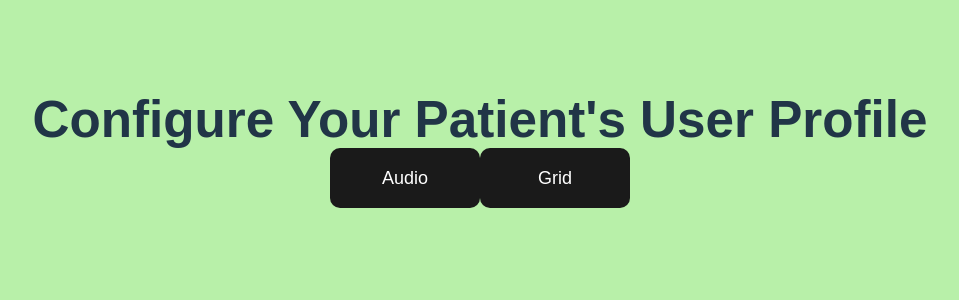
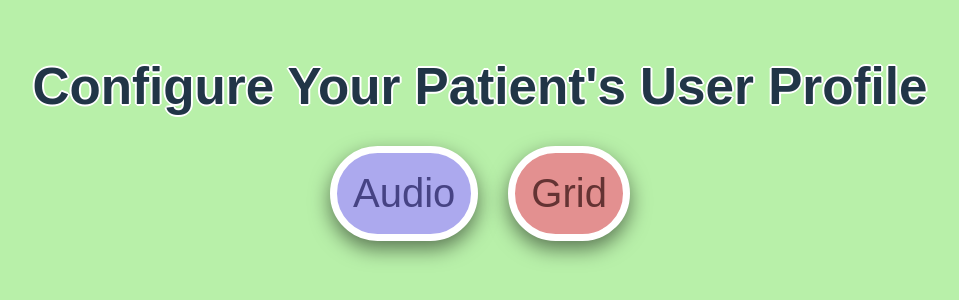
Before and after one commit to jhong02/AAC-App, a React (Vite) app: page /user-config in a window 1280 px wide. Shown: the part 250-550 px from the top of the page, without its empty margins (160-1119 px from the left). Built offline with nearby package versions, Linux system fonts and the light colour scheme.

Commit message:
Updated Home Page, Added a StatsPage empty and made links work and made userconfig buttons consistent

```diff
--- a/src/App.tsx
+++ b/src/App.tsx
@@ -1,7 +1,7 @@
 import { Routes, Route, Navigate } from "react-router-dom";
 import Home from "./pages/Home";
 import TalkPage from "./pages/TalkPage";
-import ProfilePage from "./pages/ProfilePage";
+import StatsPage from "./pages/StatsPage";
 import SettingsPage from "./pages/SettingsPage";
 import UserConfigPage from "./pages/UserConfigPage";
 import AudioPage from "./pages/AudioPage";
@@ -14,7 +14,7 @@ export default function App() {
 
       <Route path="/talk" element={<TalkPage />} />
       <Route path="/user-config" element={<UserConfigPage />} />
-      <Route path="/profile" element={<ProfilePage />} />
+      <Route path="/stats" element={<StatsPage />} />
       <Route path="/settings" element={<SettingsPage />} />
       <Route path="/audio" element={<AudioPage />} />
       <Route path="grid" element={<GridPage/>} />
--- a/src/pages/Home.tsx
+++ b/src/pages/Home.tsx
@@ -16,6 +16,8 @@ export default function Home() {
         </div>
         <div className="cloud cloud2">
         </div>
+        <div className="cloud cloud3">
+        </div>
 
         <div className="home-grid">
 
@@ -23,7 +25,7 @@ export default function Home() {
             Let’s Talk
           </button>
 
-          <button className="btn btn-secondary stats-btn text-outline" onClick={() => navigate("/therapy")}>
+          <button className="btn btn-secondary stats-btn text-outline" onClick={() => navigate("/stats")}>
             Statistics
           </button>
 
--- a/src/pages/ProfilePage.tsx
+++ /dev/null
@@ -1,2 +0,0 @@
-import EmptyPage from "./_EmptyPage";
-export default function ProfilePage() { return <EmptyPage title="Profile" />; }
--- /dev/null
+++ b/src/pages/StatsPage.tsx
@@ -0,0 +1,2 @@
+import EmptyPage from "./_EmptyPage";
+export default function StatsPage() { return <EmptyPage title="Stats" />; }
--- a/src/pages/UserConfigPage.css
+++ b/src/pages/UserConfigPage.css
@@ -16,6 +16,7 @@
   margin-top: 30px;
 }
 
+/*
 .userConfig-btn {
   width: 150px;
   height: 60px;
@@ -23,3 +24,21 @@
   border-radius: 10px;
   cursor: pointer;
 }
+*/
+
+.userConfig-grid {
+  display: flex;
+  justify-content: center;
+  gap: 30px;
+  margin-top: 30px;
+}
+
+.btn.btn-secondary.btn-userConfig-audio {
+  background-color: #aca9ee;
+  color: #464384;
+}
+
+.btn.btn-secondary.btn-userConfig-grid {
+  background-color: #e39090;
+  color: #643333;
+}
--- a/src/pages/UserConfigPage.tsx
+++ b/src/pages/UserConfigPage.tsx
@@ -7,16 +7,16 @@ export default function UserConfigPage(){
     return (
     <div className="userConfig">
       <div className="userConfig-card">
-        <div className="userConfig-header">
+        <div className="userConfig-header text-outline">
           <h1>Configure Your Patient's User Profile</h1>
         </div>
 
         <div className="userConfig-grid">
-          <button className="userConfig-btn audio" onClick={() => navigate("/audio")}>
+          <button className="btn btn-secondary btn-userConfig-audio" onClick={() => navigate("/audio")}>
             Audio
           </button>
 
-          <button className="userConfig-btn grid" onClick={() => navigate("/grid")}>
+          <button className="btn btn-secondary btn-userConfig-grid" onClick={() => navigate("/grid")}>
             Grid
           </button>
         </div>
--- a/src/pages/home.css
+++ b/src/pages/home.css
@@ -42,15 +42,22 @@
 
 
 .cloud1 {
-  top: 50px;
-  left: 50px;
+  top: 15%;
+  left: 7%;
 }
 
 .cloud2 {
-  top: 120px;
-  right: 90px;
-  transform: scale(1.4);
-  transform: scaleX(-1);
+  top: 30%;
+  right: 10%;
+  transform: scaleX(-1) scale(1.2);
+  /* transform: scale(1.2); */
+}
+
+.cloud3 {
+  bottom: 10%;
+  left: 15%;
+  transform: scaleX(-1) scale(0.75);
+  /* transform: scale(1.2); */
 }
 
 
```
